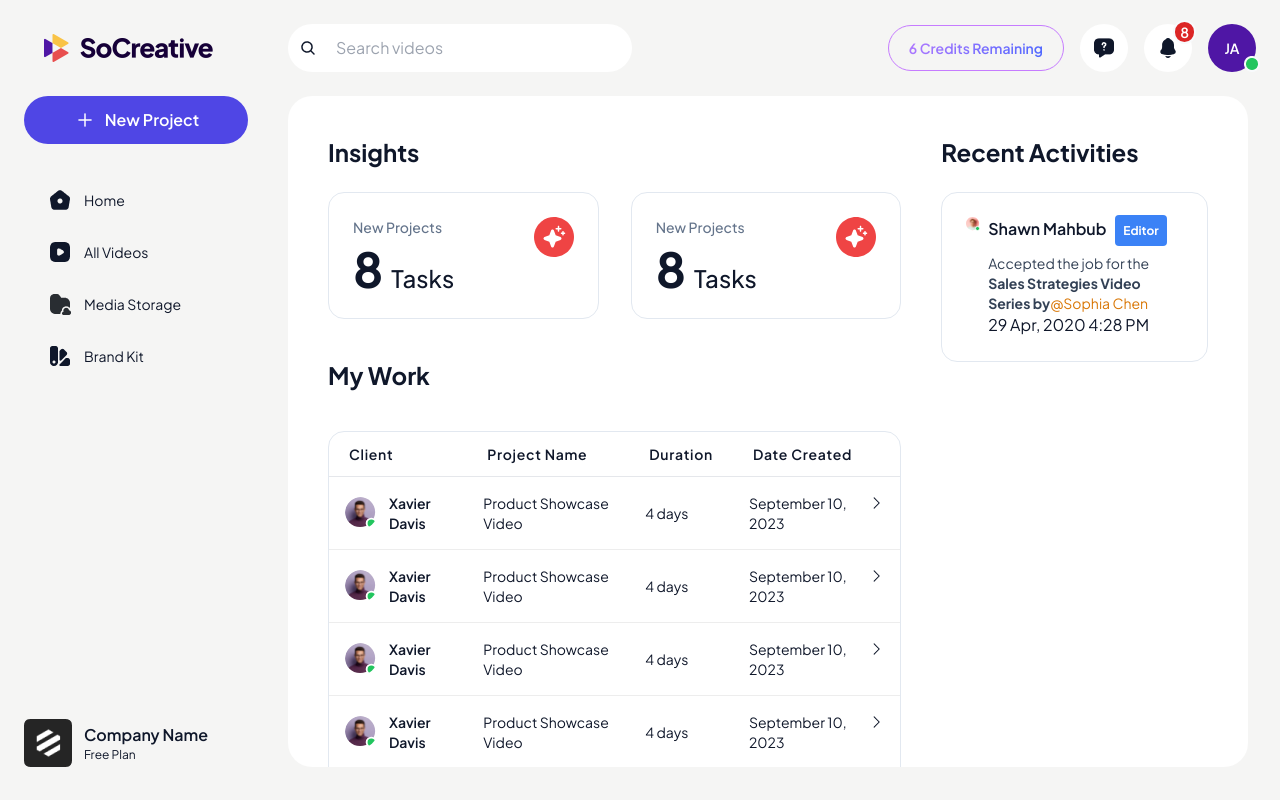
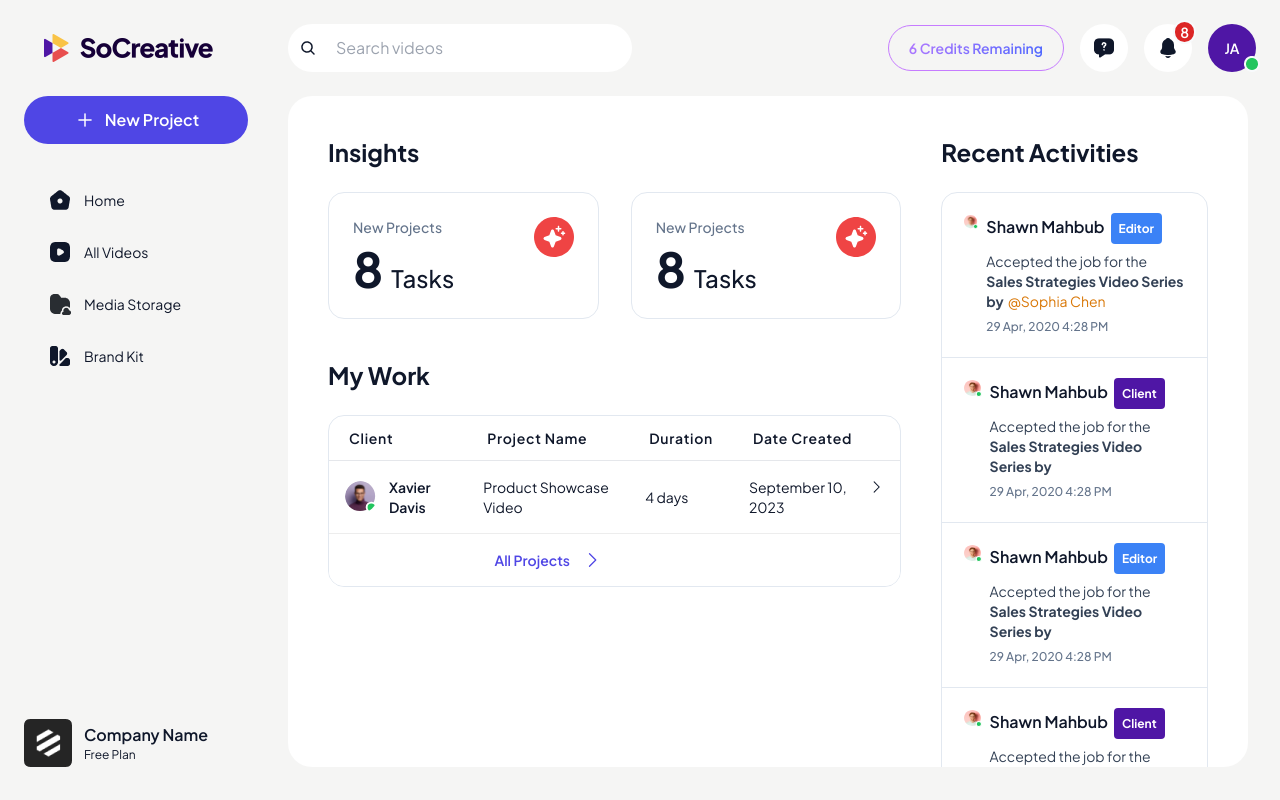
Before and after one commit to MamtazDev/so-creative, a React (Vite) app: page /editor in a window 1280 px wide. Built offline with nearby package versions, Linux system fonts and the light colour scheme.

Commit message:
::update all projects page

```diff
--- /dev/null
+++ b/src/components/EditorPanel/EditorAllProjects/EditorAllProjects.jsx
@@ -0,0 +1,8 @@
+
+const EditorAllProjects = () => {
+  return (
+    <div>EditorAllProjects</div>
+  )
+}
+
+export default EditorAllProjects
--- a/src/components/EditorPanel/EditorDashboard/MyWorkTable.jsx
+++ b/src/components/EditorPanel/EditorDashboard/MyWorkTable.jsx
@@ -1,12 +1,18 @@
 import { CaretRight } from "@phosphor-icons/react";
-import { Link } from "react-router-dom";
-import { MyWorkTableData } from "../../../utils/data";
+import { Link, useLocation } from "react-router-dom";
+import {
+  MyWorkTableData,
+  tableHeading,
+  tableHeadingTwo,
+} from "../../../utils/data";
 
 const MyWorkTable = () => {
-  const tableHeading = ["Client", "Project Name", "Duration", "Date Created"];
+  const route = useLocation();
+
   return (
-    <div className="">
-      <div className="-mx-4 sm:-mx-8 px-4 sm:px-8 py-4 overflow-x-auto">
+    <>
+      {route.pathname === "/editor" && (
+        <div className="-mx-4 sm:-mx-8 px-4 sm:px-8 overflow-x-auto">
           <div className="inline-block min-w-full border border-slate-200 rounded-2xl overflow-hidden">
             <table className="min-w-full leading-normal myworktable">
               <thead>
@@ -79,7 +85,88 @@ const MyWorkTable = () => {
             </table>
           </div>
         </div>
+      )}
+
+      {route.pathname === "/editor/all-projects" && (
+        <div className="-mx-4 sm:-mx-8 px-4 sm:px-8 overflow-x-auto">
+          <div className="inline-block min-w-full border border-slate-200 rounded-2xl overflow-hidden">
+            <table className="min-w-full leading-normal myworktable">
+              <thead>
+                <tr>
+                  {tableHeadingTwo.map((tableHadingName, index) => (
+                    <th
+                      className="px-5 py-3 border-b border-gray-200 text-left text-sm font-semibold text-slate-900 tracking-wider"
+                      key={index}>
+                      {tableHadingName}
+                    </th>
+                  ))}
+                </tr>
+              </thead>
+
+              <tbody>
+                {MyWorkTableData.map((tableDataInfo, index) => (
+                  <tr key={index}>
+                    <td className="px-4 py-4 border-b border-[#e5e5e5b3] bg-white text-sm">
+                      <div className="flex items-center">
+                        <div className="flex-shrink-0 w-8 h-8">
+                          <img
+                            className="w-full h-full rounded-full"
+                            src={tableDataInfo.clientImg}
+                            alt="img"
+                          />
                         </div>
+                        <div className="ml-3">
+                          <p className="text-sm font-semibold text-slate-900 whitespace-no-wrap">
+                            {tableDataInfo.clientName}
+                          </p>
+                        </div>
+                      </div>
+                    </td>
+
+                    <td className="px-4 py-4 border-b border-[#e5e5e5b3] bg-white text-sm">
+                      <p className="text-sm font-normal text-slate-900 whitespace-no-wrap">
+                        {tableDataInfo.projectName}
+                      </p>
+                    </td>
+
+                    <td className="px-4 py-4 border-b border-[#e5e5e5b3] bg-white text-sm">
+                      <p className="text-sm font-normal text-slate-900 whitespace-no-wrap">
+                        {tableDataInfo.assignee}
+                      </p>
+                    </td>
+
+                    <td
+                      className={
+                        "px-4 py-4 border-b border-[#e5e5e5b3] bg-white text-sm"
+                      }>
+                      <p
+                        className={`${
+                          tableDataInfo.status === "In Progress" &&
+                          "text-sm font-normal text-white bg-orange-500 inline p-1 rounded-full whitespace-no-wrap"
+                        }`}>
+                        {tableDataInfo.status}
+                      </p>
+                    </td>
+
+                    <td className="px-4 py-4 border-b border-[#e5e5e5b3] bg-white text-sm">
+                      <p className="text-sm font-normal text-slate-900 whitespace-no-wrap">
+                        {tableDataInfo.duration} days
+                      </p>
+                    </td>
+
+                    <td className="px-4 py-4 border-b border-[#e5e5e5b3] bg-white text-sm">
+                      <p className="text-sm font-normal text-slate-900 whitespace-no-wrap flex gap-2">
+                        {tableDataInfo.dateCreated} <CaretRight size={20} />
+                      </p>
+                    </td>
+                  </tr>
+                ))}
+              </tbody>
+            </table>
+          </div>
+        </div>
+      )}
+    </>
   );
 };
 
--- a/src/components/EditorPanel/EditorDashboard/RecentActivities.jsx
+++ b/src/components/EditorPanel/EditorDashboard/RecentActivities.jsx
@@ -1,28 +1,42 @@
-import activityImg from "../../../assets/editor_panel/acivity_img.svg";
+import { RecentActivites } from "../../../utils/data";
 
 const RecentActivities = () => {
   return (
-    <div className="recent_activities_wrapper border border-slate-200 p-6 rounded-2xl">
-      <div className="activity_card flex gap-2">
+      <div className="recent_activities_wrapper border border-slate-200 rounded-2xl">
+        {RecentActivites.map((activityItem, index) => (
+          <div
+            className="activity_card flex gap-2 border-b border-b-slate-200 p-[22px]"
+            key={index}>
             <div className="left_activity_card">
-          <img src={activityImg} alt="activity_img" />
+              <img src={activityItem.img} alt="activity_img" />
             </div>
             <div className="right_activity_card">
               <h3 className="text-base font-semibold text-slate-900 pb-3">
-            Shawn Mahbub{" "}
-            <span className="bg-blue-500 text-xs font-bold text-white py-2 px-2 rounded ml-[6px]">
-              Editor
+                {activityItem.name}
+                <span
+                  className={`${
+                    activityItem.type === "Editor"
+                      ? "bg-blue-500 text-xs font-bold text-white py-2 px-2 rounded ml-[6px]"
+                      : "bg-[#4F16A5] text-xs font-bold text-white py-2 px-2 rounded ml-[6px]"
+                  }`}>
+                  {activityItem.type}
                 </span>
               </h3>
-          <p className="text-sm font-normal text-slate-700">
+              <p className="text-sm font-normal text-slate-700 pb-2">
                 Accepted the job for the{" "}
-            <span className="font-bold">Sales Strategies Video Series by</span>
-            <span className="text-amber-600">@Sophia Chen</span>
+                <span className="font-bold">
+                  Sales Strategies Video Series by
+                </span>
+                <span className="text-amber-600 ml-1">
+                  {activityItem?.mentionName}
+                </span>
               </p>
-
-          <p>29 Apr, 2020 4:28 PM</p>
+              <p className="text-slate-500 text-xs font-medium">
+                {activityItem.dateTime}
+              </p>
             </div>
           </div>
+        ))}
       </div>
   );
 };
--- a/src/index.css
+++ b/src/index.css
@@ -4,8 +4,8 @@
 @tailwind components;
 @tailwind utilities;
 
-@layer components{
-    .website_contianer{
+@layer components {
+    .website_contianer {
         @apply container max-w-[1440px] w-full px-5
     }
 }
@@ -13,3 +13,7 @@
 .myworktable tbody tr:last-child td {
     border-bottom-width: 0;
 }
+
+.activity_card:last-child {
+    border-bottom-width: 0;
+}
--- a/src/pages/EditorPanel/EditorAllProjects.jsx
+++ b/src/pages/EditorPanel/EditorAllProjects.jsx
@@ -1,9 +1,38 @@
-
+import MyWorkTable from "../../components/EditorPanel/EditorDashboard/MyWorkTable";
 
 const EditorAllProjects = () => {
   return (
-    <div>EditorAllProjects</div>
-  )
-}
+    <>
+      <div className="seciton_heading pb-6 flex items-center justify-between">
+        <div className="title">
+          <h3 className="text-2xl font-bold text-slate-900">All Projects</h3>
+        </div>
+        <div className="sorting flex gap-3">
+          <div className="button_group bg-slate-100 rounded-full p-1">
+            <button className="text-xs font-medium text-slate-600 p-2 bg-white rounded-full">
+              All
+            </button>
+            <button className="text-xs font-medium text-slate-600 p-2">
+              Active
+            </button>
+            <button className="text-xs font-medium text-slate-600 p-2">
+              Completed
+            </button>
+          </div>
+          <div className="sorting_dropdown bg-slate-100 rounded-full p-1">
+            <select
+              name=""
+              id=""
+              className="text-xs font-medium text-slate-900 focus:outline-none outline-none p-2 rounded-full">
+              <option value="">Sort by: Last Modified</option>
+            </select>
+          </div>
+        </div>
+      </div>
 
-export default EditorAllProjects
+      <MyWorkTable/>
+    </>
+  );
+};
+
+export default EditorAllProjects;
--- a/src/pages/EditorPanel/EditorDashboard.jsx
+++ b/src/pages/EditorPanel/EditorDashboard.jsx
@@ -26,7 +26,7 @@ const EditorDashboard = () => {
 
           {/* Recent Activities start */}
           <div className="col-span-4">
-            <div className="recent_activites pb-10">
+            <div className="recent_activites">
               <div className="seciton_heading pb-6">
                 <h3 className="text-2xl font-bold text-slate-900">
                   Recent Activities
--- a/src/utils/data.jsx
+++ b/src/utils/data.jsx
@@ -1,39 +1,61 @@
 import clientImg1 from "../assets/editor_panel/clientImg1.svg";
+import activityPersonImg1 from "../assets/editor_panel/acivity_img.svg";
 
+  export const tableHeading = ["Client", "Project Name", "Duration", "Date Created"];
+  export const tableHeadingTwo = [
+    "Client",
+    "Project Name",
+    "Assignee",
+    "Status",
+    "Duration",
+    "Last Activity",
+  ];
 export const MyWorkTableData = [
   {
     clientImg: clientImg1,
     clientName: "Xavier Davis",
     projectName: "Product Showcase Video",
-    duration: 4,
-    dateCreated: "September 10, 2023",
-  },
-  {
-    clientImg: clientImg1,
-    clientName: "Xavier Davis",
-    projectName: "Product Showcase Video",
-    duration: 4,
-    dateCreated: "September 10, 2023",
-  },
-  {
-    clientImg: clientImg1,
-    clientName: "Xavier Davis",
-    projectName: "Product Showcase Video",
-    duration: 4,
-    dateCreated: "September 10, 2023",
-  },
-  {
-    clientImg: clientImg1,
-    clientName: "Xavier Davis",
-    projectName: "Product Showcase Video",
-    duration: 4,
-    dateCreated: "September 10, 2023",
-  },
-  {
-    clientImg: clientImg1,
-    clientName: "Xavier Davis",
-    projectName: "Product Showcase Video",
+    assignee: "Shawn Mahbub",
+    status: "In Progress",
     duration: 4,
     dateCreated: "September 10, 2023",
   },
 ];
+
+export const RecentActivites = [
+  {
+    img: activityPersonImg1,
+    type: "Editor",
+    name: "Shawn Mahbub",
+    mentionName: "@Sophia Chen",
+    dateTime: "29 Apr, 2020 4:28 PM",
+  },
+  {
+    img: activityPersonImg1,
+    type: "Client",
+    name: "Shawn Mahbub",
+    mentionName: "",
+    dateTime: "29 Apr, 2020 4:28 PM",
+  },
+  {
+    img: activityPersonImg1,
+    type: "Editor",
+    name: "Shawn Mahbub",
+    mentionName: "",
+    dateTime: "29 Apr, 2020 4:28 PM",
+  },
+  {
+    img: activityPersonImg1,
+    type: "Client",
+    name: "Shawn Mahbub",
+    mentionName: "",
+    dateTime: "29 Apr, 2020 4:28 PM",
+  },
+  {
+    img: activityPersonImg1,
+    type: "Editor",
+    name: "Shawn Mahbub",
+    mentionName: "",
+    dateTime: "29 Apr, 2020 4:28 PM",
+  },
+];
```
Also changed, not shown: src/assets/editor_panel/inprogress.svg (added). Lines whose indentation alone changed are shown as unchanged.
